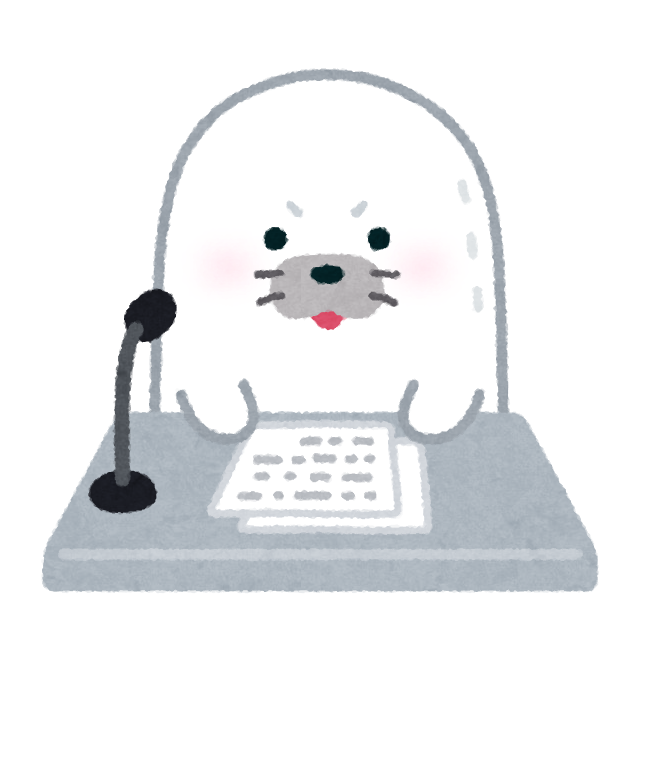
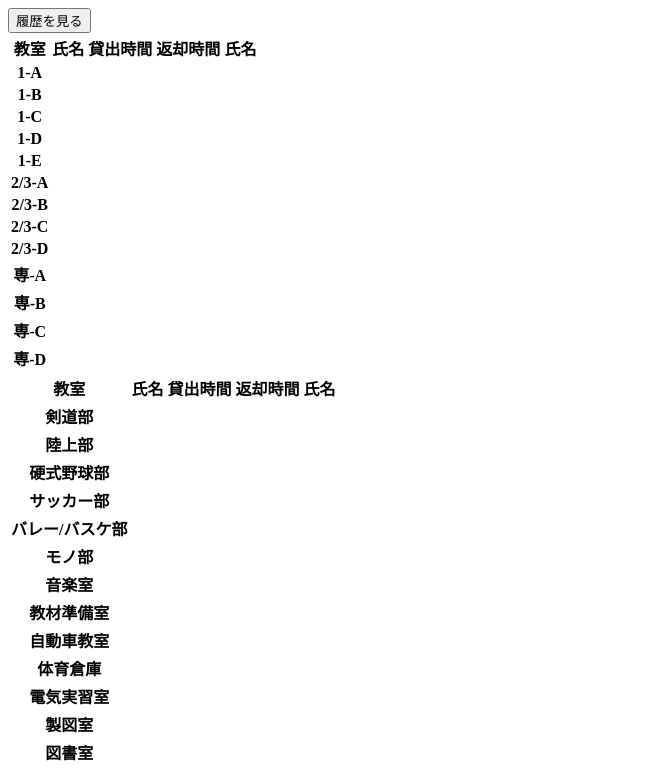
Before and after one commit to Takashigenosu1122/ASH.fnd78, a plain HTML site: page index.html in a window 1280 px wide. Shown: the part 81-856 px from the top of the page, without its empty margins (0-654 px from the left). Before the commit the page ends 800 px from the top, so only its background shows below. Drawn offline with Linux system fonts and the light colour scheme.

Commit message:
Update index.html

```diff
--- a/index.html
+++ b/index.html
@@ -9,10 +9,73 @@
   <title>タイトル</title>
 </head>
 
-<body>
-  <h1>タイトル</h1>
-  <img src="./images/example.png" alt="あざらし">
-  <script src="script.js"></script>
-</body>
+ <body>
+    <div class="header">
+      <h1>鍵：貸出・返却</h1>
+      <button onclick="goToHistory()">履歴を見る</button>
+    </div>
 
+    <div class="table-container">
+  <!-- 左の表 -->
+  <table class="key-table">
+    <thead>
+      <tr>
+        <th>教室</th>
+        <th>氏名</th>
+        <th>貸出時間</th>
+        <th>返却時間</th>
+        <th>氏名</th>
+      </tr>
+    </thead>
+    <tbody>
+      <tr><th>1-A</th><td></td><td></td><td></td><td></td></tr>
+      <tr><th>1-B</th><td></td><td></td><td></td><td></td></tr>
+      <tr><th>1-C</th><td></td><td></td><td></td><td></td></tr>
+      <tr><th>1-D</th><td></td><td></td><td></td><td></td></tr>
+      <tr><th>1-E</th><td></td><td></td><td></td><td></td></tr>
+      <tr><th>2/3-A</th><td></td><td></td><td></td><td></td></tr>
+      <tr><th>2/3-B</th><td></td><td></td><td></td><td></td></tr>
+      <tr><th>2/3-C</th><td></td><td></td><td></td><td></td></tr>
+      <tr><th>2/3-D</th><td></td><td></td><td></td><td></td></tr>
+      <tr><th>専-A</th><td></td><td></td><td></td><td></td></tr>
+      <tr><th>専-B</th><td></td><td></td><td></td><td></td></tr>
+      <tr><th>専-C</th><td></td><td></td><td></td><td></td></tr>
+      <tr><th>専-D</th><td></td><td></td><td></td><td></td></tr>
+    </tbody>
+  </table>
+
+  <!-- 右の表 -->
+  <table class="key-table">
+    <thead>
+      <tr>
+        <th>教室</th>
+        <th>氏名</th>
+        <th>貸出時間</th>
+        <th>返却時間</th>
+        <th>氏名</th>
+      </tr>
+    </thead>
+    <tbody>
+      <tr><th>剣道部</th><td></td><td></td><td></td><td></td></tr>
+      <tr><th>陸上部</th><td></td><td></td><td></td><td></td></tr>
+      <tr><th>硬式野球部</th><td></td><td></td><td></td><td></td></tr>
+      <tr><th>サッカー部</th><td></td><td></td><td></td><td></td></tr>
+      <tr><th>バレー/バスケ部</th><td></td><td></td><td></td><td></td></tr>
+      <tr><th>モノ部</th><td></td><td></td><td></td><td></td></tr>
+      <tr><th>音楽室</th><td></td><td></td><td></td><td></td></tr>
+      <tr><th>教材準備室</th><td></td><td></td><td></td><td></td></tr>
+      <tr><th>自動車教室</th><td></td><td></td><td></td><td></td></tr>
+      <tr><th>体育倉庫</th><td></td><td></td><td></td><td></td></tr>
+      <tr><th>電気実習室</th><td></td><td></td><td></td><td></td></tr>
+      <tr><th>製図室</th><td></td><td></td><td></td><td></td></tr>
+      <tr><th>図書室</th><td></td><td></td><td></td><td></td></tr>
+      <!-- 他の行も追加 -->
+    </tbody>
+  </table>
+</div>
+
+
+
+
+  </body>
 </html>
```
